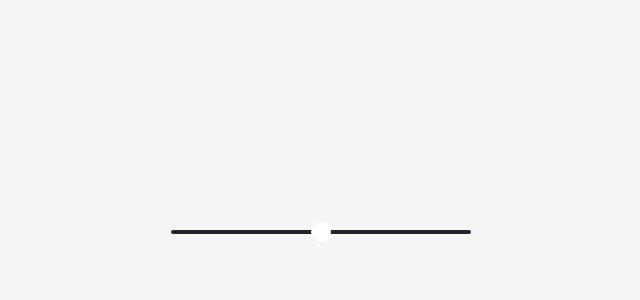
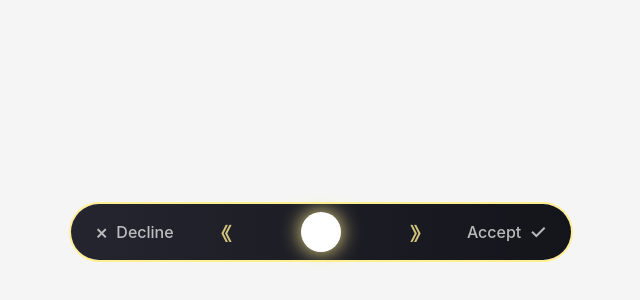
Before and after one commit to Walter254/rebet-slider-challenge, a React (Vite) app: page / in a window 1280 px wide. Shown: the part 168-468 px from the top of the page, without its empty margins (319-959 px from the left). Built offline with nearby package versions, Linux system fonts and the light colour scheme.

Commit message:
first prototype with dummy assets

```diff
--- a/src/App.jsx
+++ b/src/App.jsx
@@ -5,7 +5,7 @@ import './App.css';
 function App() {
   return (
     <div className="App">
-      <Slider />
+      <Slider language="en" />
     </div>
   );
 }
--- a/src/components/Slider/constants.js
+++ b/src/components/Slider/constants.js
@@ -1,20 +1,43 @@
 export const COLORS = {
-    PRIMARY: '#007AFF',
-    SUCCESS: '#34C759',
-    DANGER: '#FF3B30',
-    TRACK: '#E5E5EA',
-    BACKGROUND: '#FFFFFF'
+    // Track colors
+    TRACK_BG: 'rgba(20, 20, 27, 0.95)',
+    BORDER_GLOW: 'rgba(255, 68, 51, 0.5)',
+
+    // State-specific colors
+    DECLINE: {
+      LIGHT: 'rgba(98, 22, 49, 1)',
+      DARK: 'rgba(255, 90, 139, 1)',
+      BORDER: {
+        LIGHT: 'rgba(98, 22, 49, 1)',
+        DARK: 'rgba(218, 73, 108, 1)'
+      }
+    },
+    ACCEPT: {
+      LIGHT: 'rgba(27, 125, 67, 1)',
+      DARK: 'rgba(108, 231, 150, 1)',
+      BORDER: {
+        LIGHT: 'rgba(26, 80, 62, 1)',
+        DARK: 'rgba(64, 198, 134, 1)'
+      }
+    },
+    NEUTRAL: {
+      LIGHT: 'rgba(37, 37, 47, 1)',
+      DARK: 'rgba(20, 20, 27, 1)',
+      BORDER: {
+        LIGHT: 'rgba(252, 66, 51, 0.5)',
+        DARK: 'rgba(255, 238, 146, 1)'
+      }
+    }
   };
 
   export const DIMENSIONS = {
-    TRACK_WIDTH: 300,
-    TRACK_HEIGHT: 4,
-    ORB_SIZE: 20
+    TRACK_WIDTH: 500,
+    TRACK_HEIGHT: 56,
+    ORB_SIZE: 40,
+    BORDER_WIDTH: 2
   };
 
-  export const MOTION = {
-    SPRING_CONFIG: {
-      stiffness: 400,
-      damping: 30
-    }
+  export const THRESHOLDS = {
+    ACTIVATION: 0.8,
+    COLOR_TRANSITION: 0.1
   };
--- a/src/components/Slider/index.jsx
+++ b/src/components/Slider/index.jsx
@@ -1,13 +1,19 @@
-import { useState, useRef, useEffect } from 'react';
-import { SliderContainer, Track, Orb } from './styles';
-import { DIMENSIONS } from './constants';
+import React, { useState, useRef, useEffect } from 'react';
+import { SliderContainer, Track, Orb, Indicator, Arrow, Icon } from './styles';
+import { DIMENSIONS, COLORS, THRESHOLDS } from './constants';
+import { getTranslation } from '../../locales';
 
-const Slider = () => {
+const Slider = ({ language = 'en' }) => {
   const [isDragging, setIsDragging] = useState(false);
   const [position, setPosition] = useState(0);
   const containerRef = useRef(null);
   const startXRef = useRef(0);
   const orbPositionRef = useRef(0);
+
+  const t = getTranslation(language).slider;
+
+  // Calculate normalized position (-1 to 1)
+  const normalizedPosition = position / (DIMENSIONS.TRACK_WIDTH / 2);
 
   const calculateBoundedPosition = (rawPosition) => {
     const maxOffset = DIMENSIONS.TRACK_WIDTH / 2 - DIMENSIONS.ORB_SIZE / 2;
@@ -15,6 +21,7 @@ const Slider = () => {
   };
 
   const handleMouseDown = (e) => {
+    e.preventDefault(); // Prevent text selection
     setIsDragging(true);
     startXRef.current = e.clientX;
     orbPositionRef.current = position;
@@ -22,7 +29,6 @@ const Slider = () => {
 
   const handleMouseMove = (e) => {
     if (!isDragging) return;
-
     const deltaX = e.clientX - startXRef.current;
     const newPosition = calculateBoundedPosition(orbPositionRef.current + deltaX);
     setPosition(newPosition);
@@ -30,37 +36,56 @@ const Slider = () => {
 
   const handleMouseUp = () => {
     setIsDragging(false);
-    // Return to center with animation
+    if (Math.abs(normalizedPosition) >= THRESHOLDS.ACTIVATION) {
+      console.log(normalizedPosition > 0 ? 'Accepted' : 'Declined');
+    }
     setPosition(0);
   };
 
   useEffect(() => {
-    const handleMouseUpGlobal = () => {
+    const handleGlobalMouseMove = (e) => {
+      if (isDragging) {
+        handleMouseMove(e);
+      }
+    };
+
+    const handleGlobalMouseUp = () => {
       if (isDragging) {
         handleMouseUp();
       }
     };
 
-    document.addEventListener('mouseup', handleMouseUpGlobal);
+    if (isDragging) {
+      document.addEventListener('mousemove', handleGlobalMouseMove);
+      document.addEventListener('mouseup', handleGlobalMouseUp);
+    }
+
     return () => {
-      document.removeEventListener('mouseup', handleMouseUpGlobal);
+      document.removeEventListener('mousemove', handleGlobalMouseMove);
+      document.removeEventListener('mouseup', handleGlobalMouseUp);
     };
   }, [isDragging]);
 
   return (
-    <SliderContainer
-      ref={containerRef}
-      onMouseMove={handleMouseMove}
-      onMouseUp={handleMouseUp}
-      onMouseLeave={handleMouseUp}
-    >
-      <Track>
+    <SliderContainer ref={containerRef}>
+      <Track position={position}>
+        <Indicator visible={normalizedPosition < -THRESHOLDS.COLOR_TRANSITION}>
+          <Icon>×</Icon>
+          {t.decline}
+        </Indicator>
+        <Arrow className="left">《</Arrow>
         <Orb
           onMouseDown={handleMouseDown}
+          position={position}
           style={{
             transform: `translate(calc(-50% + ${position}px), -50%)`
           }}
         />
+        <Arrow className="right">》</Arrow>
+        <Indicator visible={normalizedPosition > THRESHOLDS.COLOR_TRANSITION}>
+          {t.accept}
+          <Icon>✓</Icon>
+        </Indicator>
       </Track>
     </SliderContainer>
   );
--- a/src/components/Slider/styles.js
+++ b/src/components/Slider/styles.js
@@ -1,5 +1,5 @@
 import styled from 'styled-components';
-import { DIMENSIONS } from './constants';
+import { COLORS, DIMENSIONS } from './constants';
 
 export const SliderContainer = styled.div`
   display: flex;
@@ -13,9 +13,29 @@ export const SliderContainer = styled.div`
 export const Track = styled.div`
   width: ${DIMENSIONS.TRACK_WIDTH}px;
   height: ${DIMENSIONS.TRACK_HEIGHT}px;
-  background-color: rgba(37, 37, 47, 1);
-  border-radius: 2px;
+  background: ${props => {
+    if (props.position < 0) {
+      return `linear-gradient(to right, ${COLORS.DECLINE.LIGHT}, ${COLORS.DECLINE.DARK})`;
+    } else if (props.position > 0) {
+      return `linear-gradient(to right, ${COLORS.ACCEPT.LIGHT}, ${COLORS.ACCEPT.DARK})`;
+    }
+    return `linear-gradient(to right, ${COLORS.NEUTRAL.LIGHT}, ${COLORS.NEUTRAL.DARK})`;
+  }};
+  border-radius: 9999px;
   position: relative;
+  transition: all 0.3s ease;
+  display: flex;
+  justify-content: space-between;
+  align-items: center;
+  padding: 0 24px;
+  box-shadow: ${props => {
+    if (props.position < 0) {
+      return `0 0 0 ${DIMENSIONS.BORDER_WIDTH}px ${COLORS.DECLINE.BORDER.DARK}`;
+    } else if (props.position > 0) {
+      return `0 0 0 ${DIMENSIONS.BORDER_WIDTH}px ${COLORS.ACCEPT.BORDER.DARK}`;
+    }
+    return `0 0 0 ${DIMENSIONS.BORDER_WIDTH}px ${COLORS.NEUTRAL.BORDER.DARK}`;
+  }};
 `;
 
 export const Orb = styled.div`
@@ -28,8 +48,51 @@ export const Orb = styled.div`
   left: 50%;
   cursor: grab;
   transition: transform 0.3s ease-out;
+  z-index: 2;
+  box-shadow: ${props => {
+    if (props.position < 0) {
+      return `0 0 20px ${COLORS.DECLINE.BORDER.DARK}`;
+    } else if (props.position > 0) {
+      return `0 0 20px ${COLORS.ACCEPT.BORDER.DARK}`;
+    }
+    return `0 0 20px ${COLORS.NEUTRAL.BORDER.DARK}`;
+  }};
 
   &:active {
     cursor: grabbing;
   }
 `;
+
+export const Arrow = styled.span`
+  color: ${COLORS.NEUTRAL.BORDER.DARK};
+  font-size: 24px;
+  position: absolute;
+  top: 50%;
+  transform: translateY(-50%);
+  opacity: 0.8;
+
+  &.left {
+    left: 30%;
+  }
+
+  &.right {
+    right: 30%;
+  }
+`;
+
+export const Indicator = styled.div`
+  color: white;
+  font-size: 16px;
+  font-weight: 500;
+  display: flex;
+  align-items: center;
+  gap: 8px;
+  z-index: 1;
+  opacity: ${props => props.visible ? 1 : 0.7};
+  transition: opacity 0.3s ease;
+  pointer-events: none;
+`;
+
+export const Icon = styled.span`
+  font-size: 20px;
+`;
--- /dev/null
+++ b/src/locales/en.js
@@ -0,0 +1,7 @@
+export default {
+    slider: {
+      decline: 'Decline',
+      accept: 'Accept'
+    }
+
+  };
--- /dev/null
+++ b/src/locales/index.js
@@ -0,0 +1,10 @@
+import en from './en';
+
+
+export const translations = {
+  en
+};
+
+export const getTranslation = (language = 'en') => {
+  return translations[language] || translations.en;
+};
```
